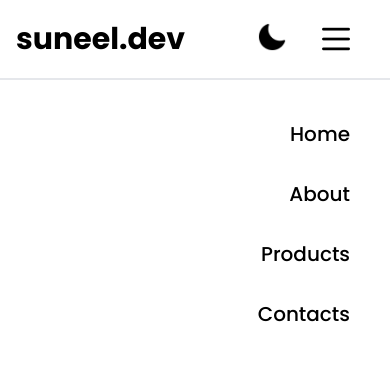
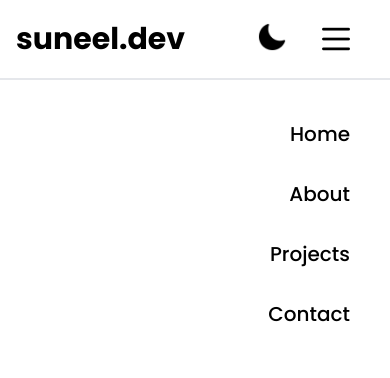
Before and after one commit to sunilshrestha07/Portfolio, a React (Vite) app: page / in a window 390 px wide. Both pictures are taken after a click on the picture 325 px from the left and 39 px from the top of the page. Shown: the top 378 px of the page. Built offline with nearby package versions, Linux system fonts and the light colour scheme; the HTML template or start-up script is replaced by a standard one.

Commit message:
scroll complete

```diff
--- a/package.json
+++ b/package.json
@@ -13,11 +13,13 @@
     "@reduxjs/toolkit": "^2.2.5",
     "react": "^18.2.0",
     "react-dom": "^18.2.0",
-    "react-redux": "^9.1.2"
+    "react-redux": "^9.1.2",
+    "react-scroll": "^1.9.0"
   },
   "devDependencies": {
     "@types/react": "^18.2.66",
     "@types/react-dom": "^18.2.22",
+    "@types/react-scroll": "^1.8.10",
     "@typescript-eslint/eslint-plugin": "^7.2.0",
     "@typescript-eslint/parser": "^7.2.0",
     "@vitejs/plugin-react": "^4.2.1",
--- a/src/App.tsx
+++ b/src/App.tsx
@@ -1,20 +1,10 @@
-import Footer from "./components/Footer"
-import Navbar from "./components/Navbar"
-import About from "./pages/About"
-import Contact from "./pages/Contact"
-import Home from "./pages/Home"
-import Projects from "./pages/Projects"
+import MainPage from "./pages/MainPage"
 
 function App() {
 
   return (
     <>
-      <Navbar/>
-      <Home/>
-      <About/>
-      <Projects/>
-      <Contact/>
-      <Footer/>
+      <MainPage/>
     </>
   )
 }
--- a/src/components/Hamburger.tsx
+++ b/src/components/Hamburger.tsx
@@ -1,35 +1,53 @@
-import { useState } from "react"
-import hamLight from "/images/hamLight.png"
-import hamDark from "/images/hamDark.png"
-import { useSelector } from "react-redux"
-import { RootState } from "../redux/store"
+import { useState } from "react";
+import hamLight from "/images/hamLight.png";
+import hamDark from "/images/hamDark.png";
+import { useSelector } from "react-redux";
+import { RootState } from "../redux/store";
+import { Link } from "react-scroll";
 
 export default function Hamburger() {
-    const [isMenuActive,setIsMenuActive] = useState<boolean>(false)
+  const [isMenuActive, setIsMenuActive] = useState<boolean>(false);
   const isDarkModeActive = useSelector((state: RootState) => state.theme.isDarkMode);
-    const handelMenu = () =>{
-        setIsMenuActive(!isMenuActive)
-    }
+
+  const handleMenu = () => {
+    setIsMenuActive(!isMenuActive);
+  };
+
   const menuItems = [
-        {  text: "Home" },
-        {  text: "About" },
-        {  text: "Products" },
-        {  text: "Contacts" },
+    { text: "Home", to: "home" },
+    { text: "About", to: "about" },
+    { text: "Projects", to: "projects" },
+    { text: "Contact", to: "contact" },
   ];
+
   return (
     <>
       <div className="">
-            <img className=" h-7 grid justify-end pl-5" src={isDarkModeActive ? hamDark : hamLight } alt="" onClick={handelMenu} />
+        <img
+          className="h-7 grid justify-end pl-5"
+          src={isDarkModeActive ? hamDark : hamLight}
+          alt=""
+          onClick={handleMenu}
+        />
       </div>
-        <div className={`${isMenuActive ? "":"hidden"}`}>
-            <div className="absolute  bg-bgLight dark:bg-bgDark top-20 right-0 w-full h-screen flex flex-col p-10 gap-8">
-                {menuItems.map((items,index)=>(
-                    <div className=" flex flex-col text-xl text-end gap-32 cursor-pointer hover:text-hoverText" key={index}>
-                        {items.text}
+      <div className={`${isMenuActive ? "" : "hidden"}`}>
+        <div className="absolute bg-bgLight dark:bg-bgDark top-20 right-0 w-full h-screen flex flex-col p-10 gap-8">
+          {menuItems.map((item, index) => (
+            <Link
+              key={index}
+              to={item.to}
+              smooth={true}
+              duration={500}
+              offset={-70}
+              onClick={handleMenu} // Close the menu on link click
+            >
+              <div className="flex flex-col text-xl text-end gap-32 cursor-pointer hover:text-hoverText">
+                {item.text}
               </div>
+            </Link>
           ))}
         </div>
       </div>
     </>
-  )
+  );
 }
--- a/src/components/Navbar.tsx
+++ b/src/components/Navbar.tsx
@@ -5,6 +5,7 @@ import Hamburger from "./Hamburger"
 import { useDispatch,useSelector } from "react-redux"
 import { toggleTheme } from "../redux/themSlice"
 import { RootState } from "../redux/store"
+import { Link } from 'react-scroll';
 
 export default function Navbar() {
   const dispatch = useDispatch()
@@ -27,18 +28,27 @@ export default function Navbar() {
               <div className=" col-span-4 h-full grid grid-cols-5  font-poppins text-base font-medium items-center text-titleLight dark:text-titleDark gap-4 xl:text-xl text-end">
                 {/* navlinks hidden when small than sm  */}
                 <div className=" col-span-4 hidden sm:relative sm:top-0 sm:grid sm:grid-cols-4  ">
+                      <Link to="home" spy={true} smooth={true} offset={-70} duration={500}>
                         <div className="cursor-pointer hover:text-hoverText">
                           Home
                         </div>
+                      </Link>
+                      <Link to="about" spy={true} smooth={true} offset={-70} duration={500}>
                         <div className="cursor-pointer hover:text-hoverText">
                           About
                         </div>
+                      </Link>
+                      <Link to="projects" spy={true} smooth={true} offset={-70} duration={500}>
                         <div className="cursor-pointer hover:text-hoverText">
                           Projects
                         </div>
+                      </Link>
+                      <Link to="contact" spy={true} smooth={true} offset={-70} duration={500}>
                         <div className="cursor-pointer hover:text-hoverText">
                           Contact
                         </div>
+                      </Link>
+
                 </div>
                 <div className="-mt-1 sm:-mt-2 col-span-3 sm:col-span-1 grid justify-end sm:justify-center">
                   <img className=" w-7 h-auto cursor-pointer hover:scale-105" src={isDarkModeActive? sun : moon} alt=""  onClick={toggleMode}/>
--- /dev/null
+++ b/src/pages/MainPage.tsx
@@ -0,0 +1,26 @@
+import Footer from "../components/Footer"
+import Navbar from "../components/Navbar"
+import About from "../pages/About"
+import Contact from "../pages/Contact"
+import Home from "../pages/Home"
+import Projects from "../pages/Projects"
+export default function MainPage() {
+  return (
+    <>
+      <Navbar/>
+      <div id="home" className="">
+        <Home/>
+      </div>
+      <div id="about" className="">
+        <About/>
+      </div>
+      <div id="projects" className="">
+        <Projects/>
+      </div>
+      <div id="contact" className="">
+        <Contact/>
+      </div>
+      <Footer/>
+    </>
+  )
+}
```
Also changed, not shown: 1 other file (tests, documents, lock files or other folders). Lines whose indentation alone changed are shown as unchanged.
